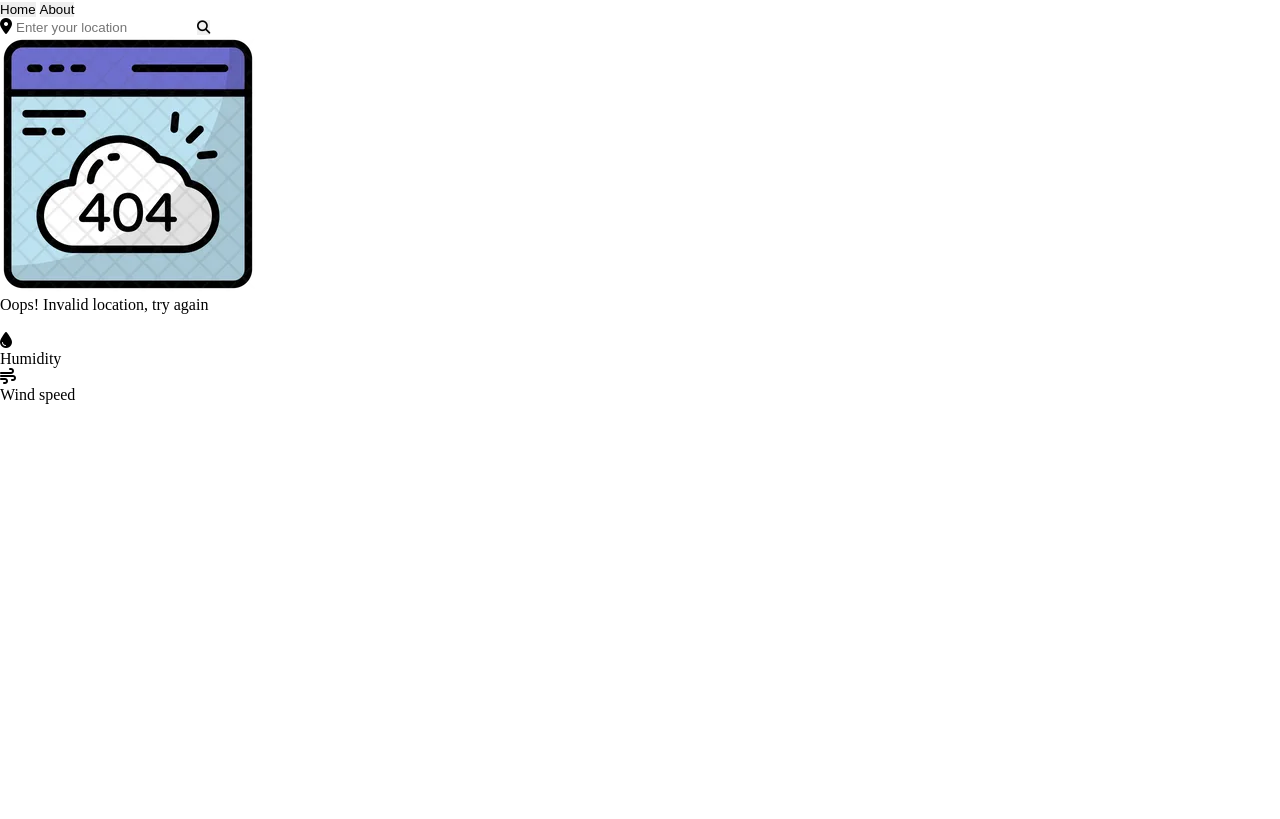
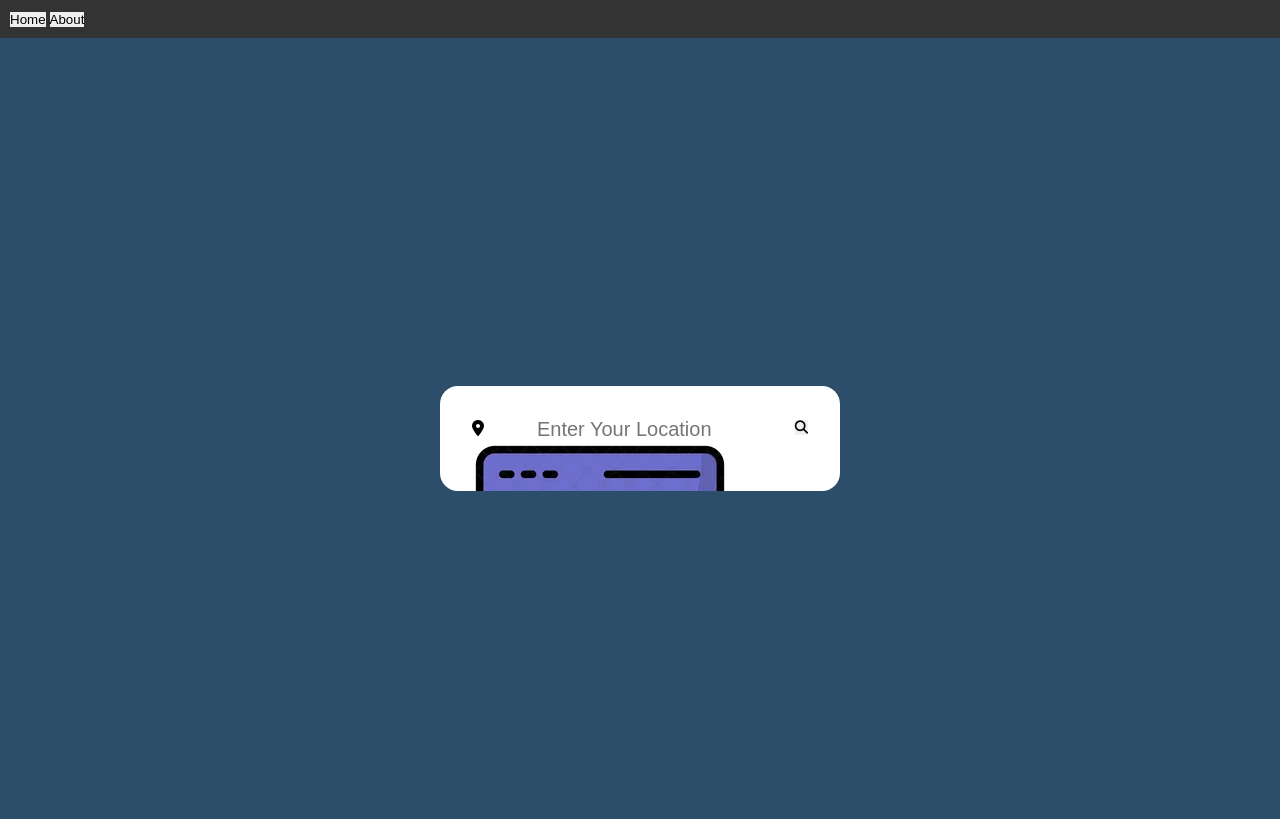
Before and after one commit to mLario1999/Weather-website, a plain HTML site: page index.html in a window 1280 px wide. Drawn offline with Linux system fonts and the light colour scheme.

Commit message:
style changes

```diff
--- a/index.html
+++ b/index.html
@@ -14,6 +14,7 @@
             <button id="about-btn">About</button>
         </nav>
     </div>
+    <div id="mainpage-content">
         <div id="weather-page-container">
             <div id="search-box">
                 <i class="fa-solid fa-location-dot"></i>
@@ -46,5 +47,6 @@
                 </div>
             </div>
         </div>
+    </div>
 </body>
 </html>
--- a/style.css
+++ b/style.css
@@ -6,8 +6,52 @@
     box-sizing: border-box;
 }
 
-body {
-    height: 100hv;
+.header {
+    background-color: #333;
+    padding: 10px;
+    width: 100%;
+}
+
+#mainpage-content {
+    display: flex;
+    flex-direction: column;
     align-items: center;
     justify-content: center;
+    height: 100vh;
+    background-color: #2c4e6b;
+    min-height: 620px;
 }
+
+#weather-page-container {
+    position: relative;
+    background-color: white;
+    border-radius: 18px;
+    padding: 28px 32px;
+    overflow: hidden;
+    height: 105px;
+    width: 400px;
+    font-family: "Roboto", sans-serif;
+    transition: 0.6s ease-out;
+}
+
+#search-box {
+    width: 100%;
+    height: min-content;
+    display: flex;
+    align-items: center;
+    justify-content: space-between;
+}
+
+#search-box input{
+    width: 80%;
+    font-size: 24px;
+    font-weight: 500;
+    text-transform: uppercase;
+    padding-left: 32px;
+}
+
+#search-box input::placeholder {
+    font-size: 20px;
+    font-weight: 500;
+    text-transform: capitalize;
+}
```
Lines whose indentation alone changed are shown as unchanged.
